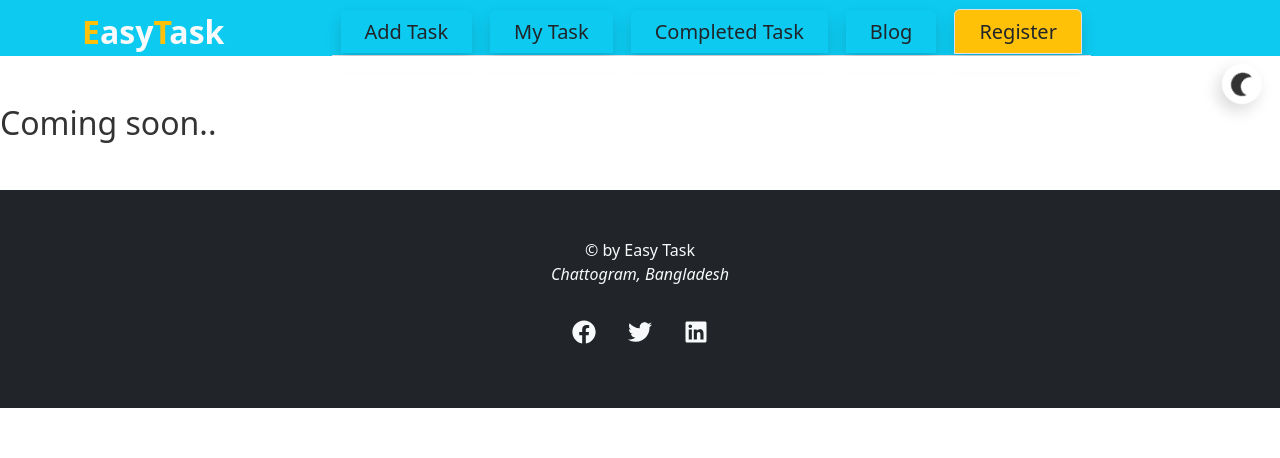
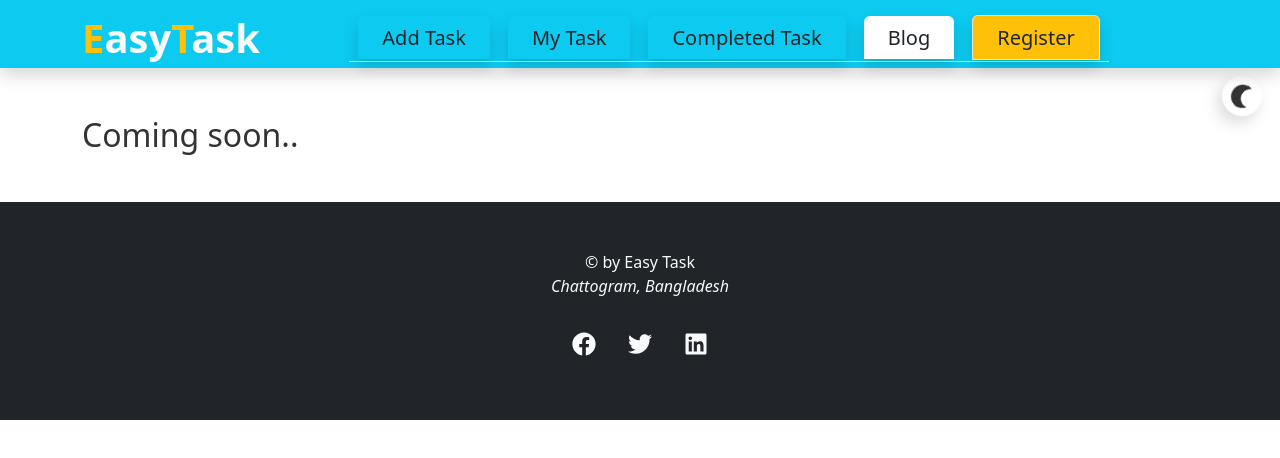
Before and after one commit to Kaiser-Tanveer/Easy-Task, a React (Create React App) app: page /blog in a window 1280 px wide. Shown: the top 458 px of the page. Built offline with nearby package versions, Linux system fonts and the light colour scheme; no server answers.

Commit message:
active route implemented

```diff
--- a/src/Pages/Home/Blog/Blog.js
+++ b/src/Pages/Home/Blog/Blog.js
@@ -1,10 +1,11 @@
 import React from 'react';
+import { Container } from 'react-bootstrap';
 
 const Blog = () => {
     return (
-        <div className='my-5'>
+        <Container className='my-5'>
             <h2>Coming soon..</h2>
-        </div>
+        </Container>
     );
 };
 
--- /dev/null
+++ b/src/Shared/Header/Header.css
@@ -0,0 +1,6 @@
+.isActive {
+    background: #0d6efd;
+    padding: 5px 10px;
+    border-radius: 10px;
+    box-shadow: 2px 3px 8px gray;
+}
--- a/src/Shared/Header/Header.js
+++ b/src/Shared/Header/Header.js
@@ -2,7 +2,7 @@ import React, { useContext } from 'react';
 import Container from 'react-bootstrap/Container';
 import Nav from 'react-bootstrap/Nav';
 import Navbar from 'react-bootstrap/Navbar';
-import { Link } from 'react-router-dom';
+import { Link, NavLink } from 'react-router-dom';
 import { AuthContext } from '../../Contexts/AuthContext/AuthProvider';
 const Header = () => {
     const { user, logOut } = useContext(AuthContext);
@@ -16,26 +16,38 @@ const Header = () => {
             })
     }
     return (
-        <Navbar collapseOnSelect expand="lg" className='bg-info pb-lg-0'>
+        <Navbar collapseOnSelect expand="lg" className='bg-info pb-lg-0 shadow' style={{ zIndex: '1000' }}>
             <Container>
-                <Link to='/' className='text-decoration-none text-light fw-bold fs-2'><span className='text-warning'>E</span>asy<span className='text-warning'>T</span>ask</Link>
+                <Link to='/' className='text-decoration-none text-light fw-bold fs-1'><span className='text-warning'>E</span>asy<span className='text-warning'>T</span>ask</Link>
                 <Navbar.Toggle aria-controls="responsive-navbar-nav" />
                 <Navbar.Collapse id="responsive-navbar-nav">
-                    <Nav fill variant='tabs' className='flex mx-auto mb-0 pb-0'>
-                        <Nav.Link eventKey="link-1"><Link to='/' className='link-hover text-dark text-decoration-none px-4 rounded-top text-decoration-none fs-5 p-2 my-sm-2 w-100 shadow'>Add Task</Link></Nav.Link>
-                        <Nav.Link eventKey="link-2"><Link to='/myTask' className='link-hover text-dark text-decoration-none px-4 rounded-top text-decoration-none fs-5 p-2 my-sm-2 w-100 shadow'>My Task</Link></Nav.Link>
-                        <Nav.Link eventKey="link-3"><Link to='/completed' className='link-hover text-dark text-decoration-none px-4 rounded-top text-decoration-none fs-5 p-2 my-sm-2 w-100 shadow'>Completed Task</Link></Nav.Link>
-                        <Nav.Link eventKey="link-4"><Link to='/blog' className='link-hover text-dark text-decoration-none px-4 rounded-top text-decoration-none fs-5 p-2 my-sm-2 w-100 shadow'>Blog</Link></Nav.Link>
+                    <Nav fill variant='tabs' className='flex mx-auto'>
+                        <Nav.Link><NavLink to='/' className={
+                            ({ isActive }) => isActive ? 'isActive shadow text-dark text-decoration-none px-4 rounded-top text-decoration-none fs-5 p-2 my-sm-2 w-100 shadow bg-white' :
+                                'text-dark text-decoration-none px-4 rounded-top text-decoration-none fs-5 p-2 my-sm-2 w-100 shadow'
+                        }>Add Task</NavLink></Nav.Link>
+                        <Nav.Link><NavLink to='/myTask' className={
+                            ({ isActive }) => isActive ? 'isActive shadow text-dark text-decoration-none px-4 rounded-top text-decoration-none fs-5 p-2 my-sm-2 w-100 shadow bg-white' :
+                                'text-dark text-decoration-none px-4 rounded-top text-decoration-none fs-5 p-2 my-sm-2 w-100 shadow'
+                        }>My Task</NavLink></Nav.Link>
+                        <Nav.Link><NavLink to='/completed' className={
+                            ({ isActive }) => isActive ? 'isActive shadow text-dark text-decoration-none px-4 rounded-top text-decoration-none fs-5 p-2 my-sm-2 w-100 shadow bg-white' :
+                                'text-dark text-decoration-none px-4 rounded-top text-decoration-none fs-5 p-2 my-sm-2 w-100 shadow'
+                        }>Completed Task</NavLink></Nav.Link>
+                        <Nav.Link><NavLink to='/blog' className={
+                            ({ isActive }) => isActive ? 'isActive shadow text-dark text-decoration-none px-4 rounded-top text-decoration-none fs-5 p-2 my-sm-2 w-100 shadow bg-white' :
+                                'text-dark text-decoration-none px-4 rounded-top text-decoration-none fs-5 p-2 my-sm-2 w-100 shadow'
+                        }>Blog</NavLink></Nav.Link>
                         {
                             user && user?.uid ?
-                                <Nav.Link onClick={logOutHandler} eventKey="link-5"><Link className='link-hover text-dark text-decoration-none px-4 rounded-top text-decoration-none fs-5 p-2 my-sm-2 w-100 bg-danger border shadow'>Logout</Link></Nav.Link>
+                                <Nav.Link onClick={logOutHandler}><NavLink className='text-dark text-decoration-none px-4 rounded-top text-decoration-none fs-5 p-2 my-sm-2 w-100 bg-danger border shadow'>Logout</NavLink></Nav.Link>
                                 :
-                                <Nav.Link eventKey="link-5"><Link to='/register' className='link-hover text-dark text-decoration-none px-4 rounded-top text-decoration-none fs-5 p-2 my-sm-2 w-100 bg-warning border shadow'>Register</Link></Nav.Link>
+                                <Nav.Link><NavLink to='/register' className='text-dark text-decoration-none px-4 rounded-top text-decoration-none fs-5 p-2 my-sm-2 w-100 bg-warning border shadow'>Register</NavLink></Nav.Link>
                         }
                     </Nav>
                 </Navbar.Collapse>
             </Container>
-        </Navbar>
+        </Navbar >
     );
 };
 
```
